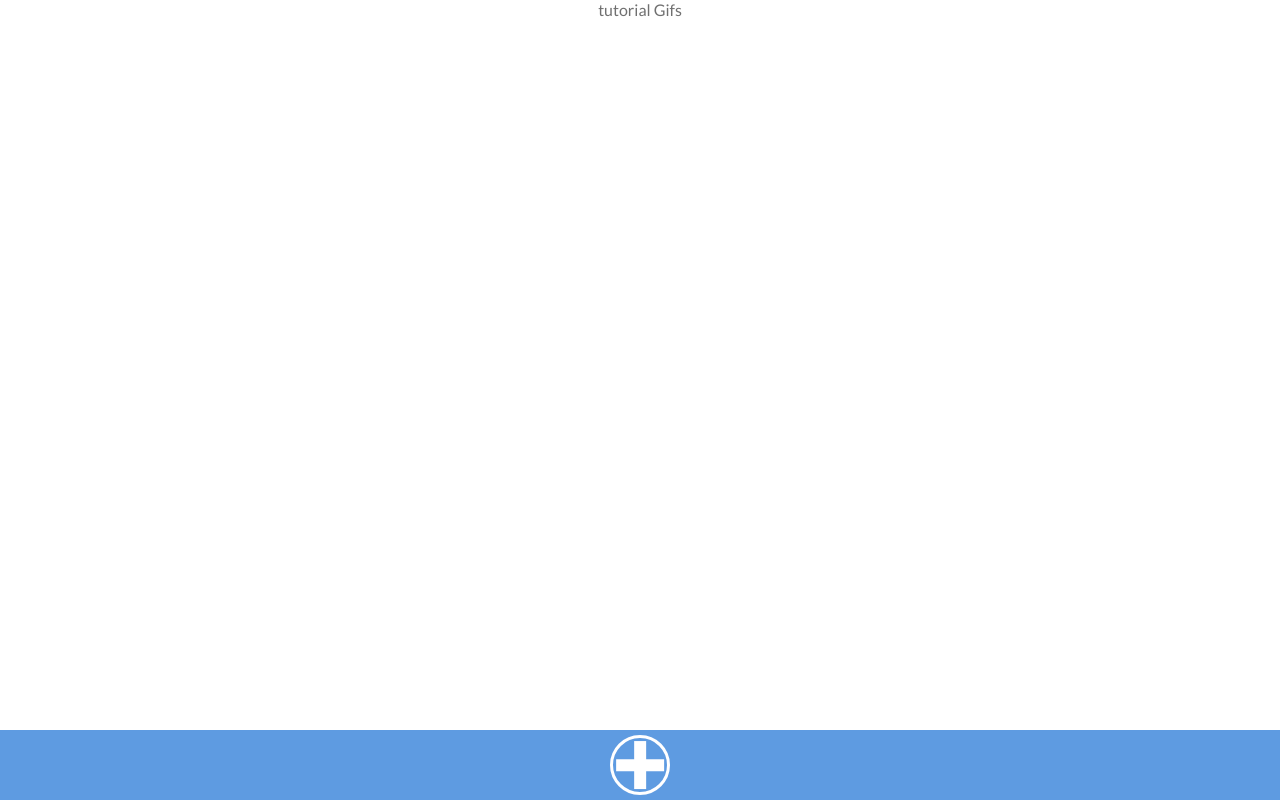
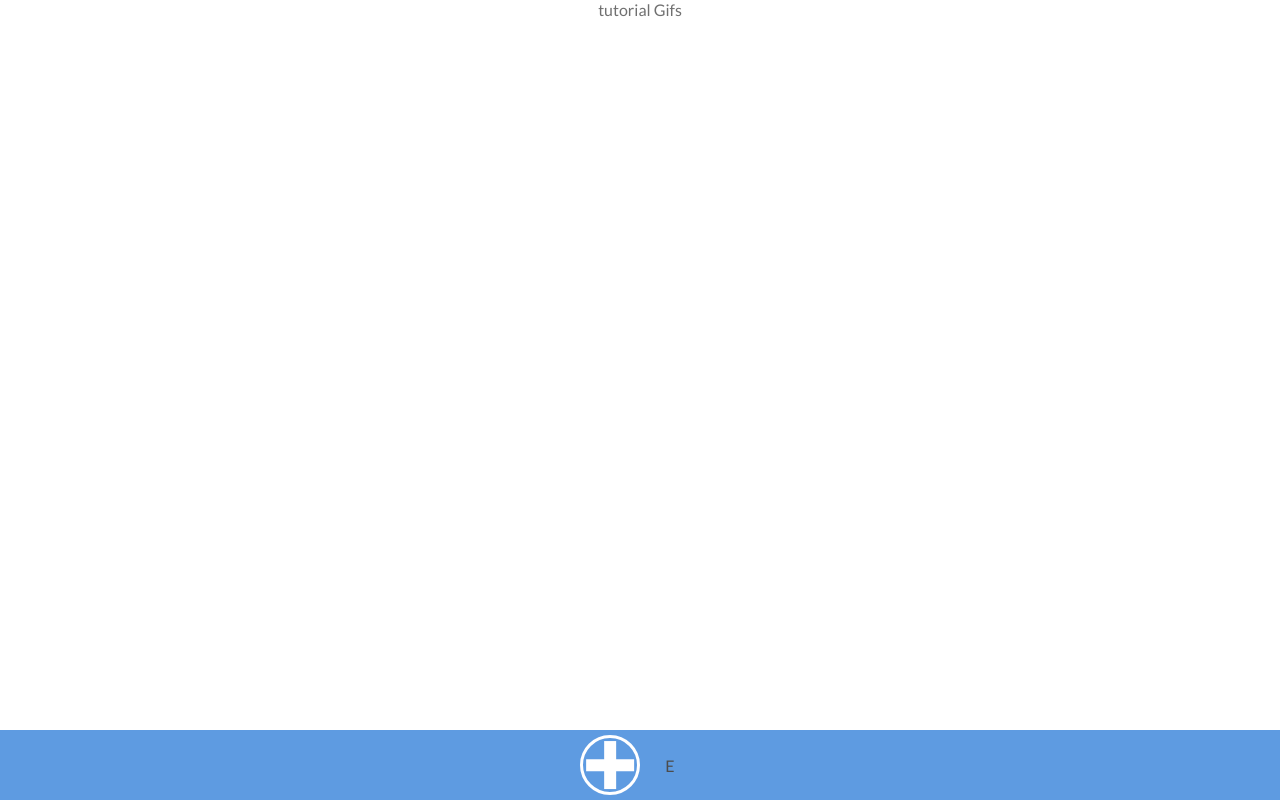
Before and after one commit to chingu-voyages/v18-geckos-team-02, a React (Create React App) app: page / in a window 1280 px wide. Built offline with nearby package versions, Linux system fonts and the light colour scheme; a web font is replaced by a local one.

Commit message:
Impliment editing mode toggle (#114)
* Impliment editing mode toggle

* Added editMode toggle to timeline

```diff
--- a/src/App.js
+++ b/src/App.js
@@ -8,6 +8,7 @@ import GlobalStyle, {theme} from './theme/globalStyles';
 
 function App() {
   const [appTheme, setAppTheme] = useState(theme);
+  const [editMode, setEditMode] = useState(false);
   const [showUploads, setShowUploads] = useState(false);
 
   return (
@@ -15,10 +16,10 @@ function App() {
       <GlobalStyle />
       <ThemeProvider theme={appTheme}>
         {showUploads && <UploadModal close={() => setShowUploads(false)} />}
-        <Main />
+        <Main {...{editMode}} />
         <nav>
-          <Timeline />
-          <NavBar {...{showUploads, setShowUploads}} />
+          <Timeline {...{editMode}} />
+          <NavBar {...{showUploads, setShowUploads, editMode, setEditMode}} />
         </nav>
       </ThemeProvider>
     </>
--- a/src/components/File.js
+++ b/src/components/File.js
@@ -29,7 +29,6 @@ const Options = styled.button`
     width: auto;
     background: red;
     position: absolute;
-
 `;
 
 const OptionsContainer = styled.div`
@@ -78,7 +77,7 @@ export default function File({fileObj, showTime, time}) {
             <>
             <FileContainer>
                 {showTime && <time dateTime={time}>{time}</time>}
-                <OptionsContainer>
+                <OptionsContainer className="edit-options">
                     <Options onClick={handleClick}>X</Options>
                 </OptionsContainer>
                 {fileObj.type.includes('image') ?
--- a/src/components/Main.js
+++ b/src/components/Main.js
@@ -15,6 +15,12 @@ const Wrapper = styled.main`
   & section>.note {
     min-width: 300px;
   }
+  & .edit-options {
+    display: none;
+  }
+  &.editing .edit-options {
+    display: flex;
+  }
   color: ${props => props.theme.darkGrey};
 `;
 const Header = styled.header`
@@ -23,7 +29,7 @@ const Header = styled.header`
   margin: 24px;
 `;
 
-function Main()  {
+function Main({editMode})  {
   const [activeFileObjs, setActiveFileObjs] = useState(null);
   useEffect(() => {
     subscribeActiveFileObjs(setActiveFileObjs);
@@ -48,7 +54,7 @@ function Main()  {
   }
 
   return (
-    <Wrapper>
+    <Wrapper className={editMode ? 'editing' : ''}>
       {output}
     </Wrapper>
   );
--- a/src/components/NavBar.js
+++ b/src/components/NavBar.js
@@ -22,7 +22,7 @@ const ButtonContainer = styled.div`
     align-items: center;
 `;
 
-export const TogglenModalButton = styled.div`
+const TogglenModalButton = styled.div`
     display: flex;
     height: 60px;
     width: 60px;
@@ -30,7 +30,15 @@ export const TogglenModalButton = styled.div`
     justify-content: center;
 `;
 
-function NavBar({showUploads, setShowUploads}) {
+const EditModeButton = styled.div`
+    display: flex;
+    height: 60px;
+    width: 60px;
+    align-items: center;
+    justify-content: center;
+`;
+
+function NavBar({showUploads, setShowUploads, editMode, setEditMode}) {
   return (
     <NavBarContainer>
         <ButtonContainer>
@@ -41,6 +49,9 @@ function NavBar({showUploads, setShowUploads}) {
               <img  src={minusSign} alt="toggle upload modal open button" />
             }
           </TogglenModalButton>
+          <EditModeButton onClick={() => setEditMode(!editMode)}>
+            E
+          </EditModeButton>
         </ButtonContainer>
     </NavBarContainer>
   );
--- a/src/components/Timeline.js
+++ b/src/components/Timeline.js
@@ -30,6 +30,12 @@ padding-top: 18px;
 }
 &::-webkit-scrollbar-thumb:hover {
   background: ${props => props.theme.lightBlue};
+}
+&.editing .edit-options {
+  display: flex;
+}
+& .edit-options {
+  display: none;
 }
 z-index: 50;
 `;
@@ -162,7 +168,7 @@ z-index: 100;
 }
 `;
 
-function Timeline() {
+function Timeline({editMode}) {
 
   const [showNodes, setShowNodes] = useState(false);
   const [nodesList, setNodesList] = useState(null);
@@ -236,7 +242,7 @@ function Timeline() {
         )
       })}
     </Line>;
-    output = <Wrapper className={!showNodes && 'contracted'}>
+    output = <Wrapper className={`${!showNodes && 'contracted'} ${editMode && 'editing'}`}>
       <ExpandButton className={showNodes && 'close'} onClick={() => setShowNodes(!showNodes)}><img src={openTimelineIcon} alt="close timeline" /></ExpandButton>
       {TimeLine}
     </Wrapper>;
```
